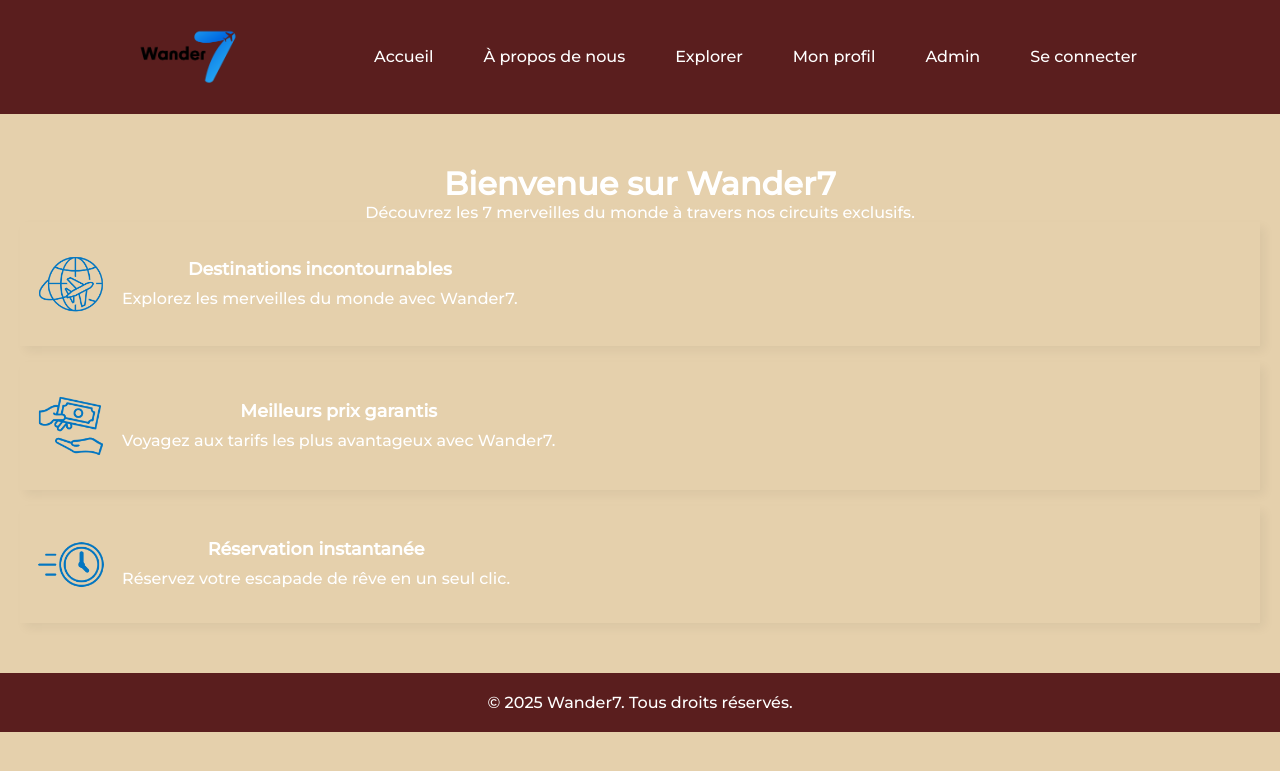
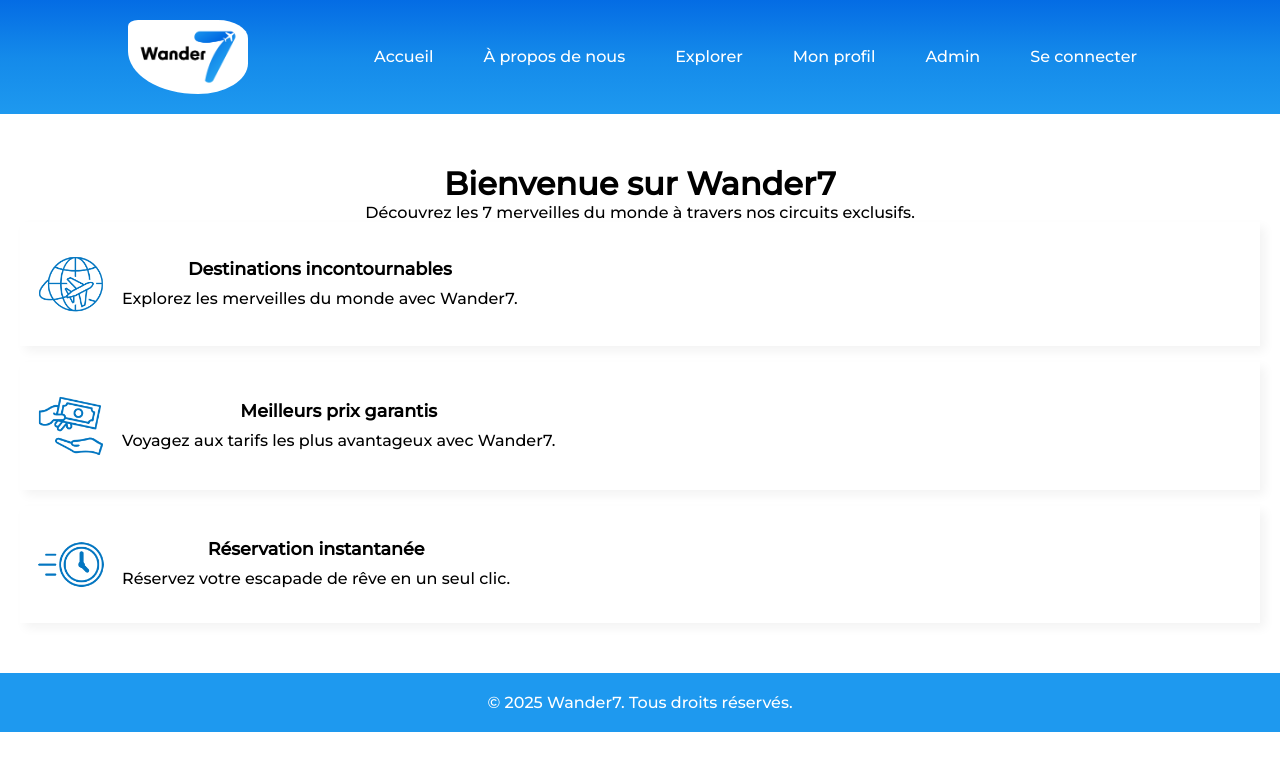
Before and after one commit to adampno/Projet_Click_journeY, a PHP site: page / in a window 1280 px wide. Shown: the top 771 px of the page. Run offline with PHP 8.4, Linux system fonts and the light colour scheme.

Commit message:
Update index.css
header footer logo

```diff
--- a/all/index.css
+++ b/all/index.css
@@ -7,9 +7,8 @@
 }
 
 body {
-    background-color: #E5D0AC; /* Appliquer la couleur de fond ici */
     font-family: "Montserrat", sans-serif;
-    color: white; /* Assurer que le texte est bien blanc */
+    color: black; /* Assurer que le texte est bien noir */
 }
 
 header {
@@ -17,13 +16,16 @@ header {
     justify-content: space-between;
     align-items: center;
     padding: 20px 10%;
-    background-color: #5A1E1E; /* Ajout d'une couleur de fond pour le header */
+    background: linear-gradient(#046ce4, #148aea, #1e99ef);
 }
 
 .logo {
     cursor: pointer;
-    width: 120px; /* Ajuste la taille si nécessaire */
+    width: 120px;
+    background-color: white;
+    border-radius: 10% 30% 50% 70%;
 }
+
 
 .nav_links {
     list-style: none;
@@ -88,5 +90,6 @@ main {
 footer {
     text-align: center;
     padding: 20px;
-    background-color: #5A1E1E;
+    background-color: #1e99ef;
+    color: white;
 }
```
